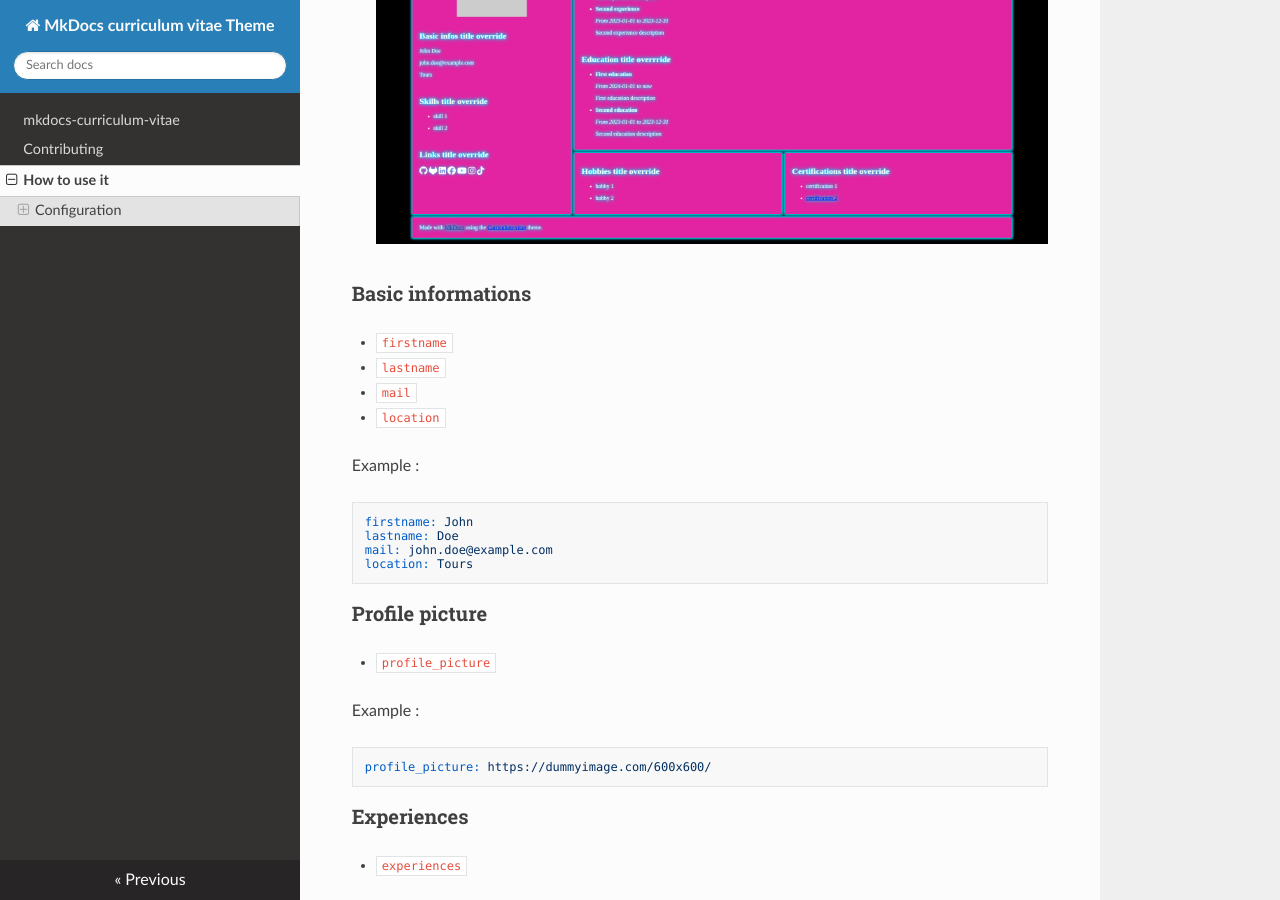
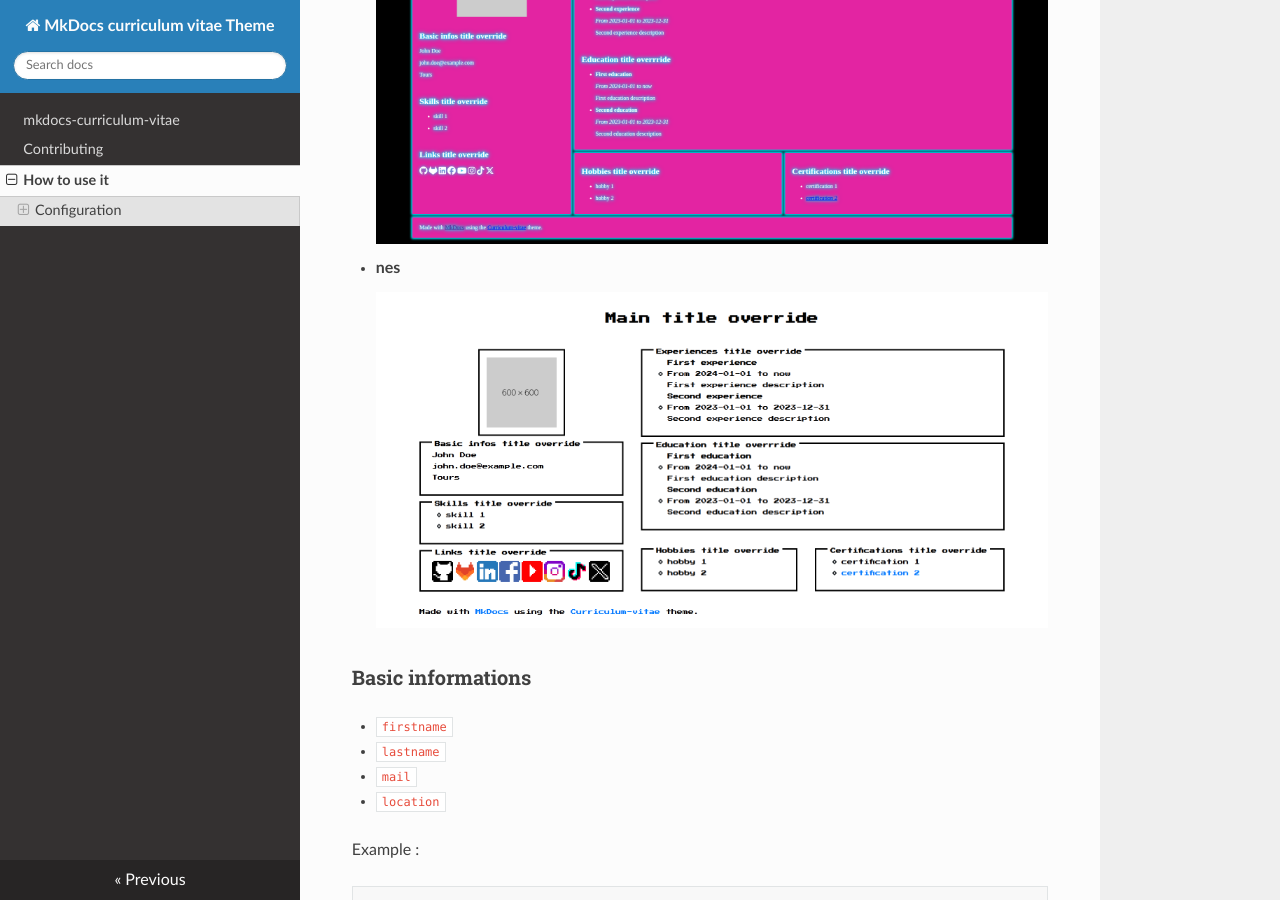
Before and after one commit to Paul-Riviere/mkdocs-curriculum-vitae, an MkDocs documentation site: the page built from docs/how-to-use-it.md, in a window 1280 px wide and 900 px high, scrolled down 2743 px. Built offline with MkDocs 1.6.1, drawn with Linux system fonts in a browser that asks for light colours; nearby versions of some CDN libraries.

Commit message:
docs: add doc for nes theme

```diff
--- a/docs/how-to-use-it.md
+++ b/docs/how-to-use-it.md
@@ -54,6 +54,8 @@ Multiple themes are available, that affects CSS :
   ![](assets/themes/default.png)
 - **neon**
   ![](assets/themes/neon.png)
+- **nes**
+  ![](assets/themes/nes.png)
 
 ### Basic informations
 
```
Also changed, not shown: docs/assets/layouts/default.png, docs/assets/layouts/vertical.png, docs/assets/themes/default.png, docs/assets/themes/minimalist.png, docs/assets/themes/neon.png, docs/assets/themes/nes.png (added), 1 other file.
